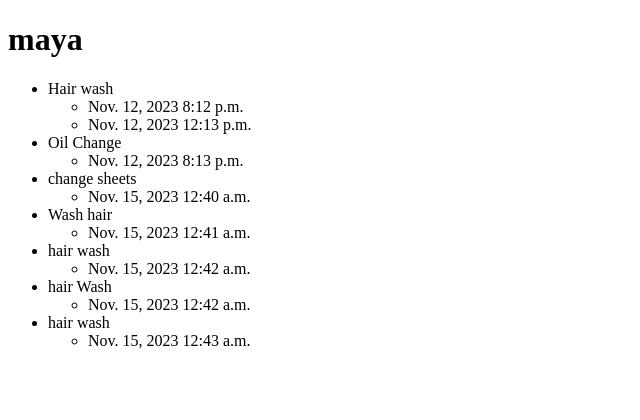
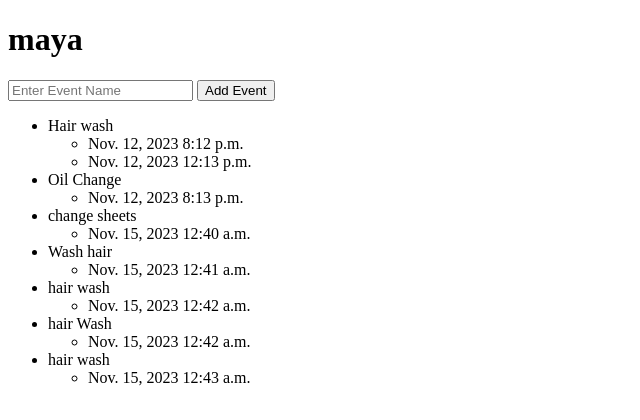
Before and after one commit to davenportnw/maya, a Django app: page /events/ in a window 1280 px wide. Shown: the top 420 px of the page, without its empty margins (0-640 px from the left). Run offline with Django 4.2, Linux system fonts and the light colour scheme; data comes from the database, SQL or seed files in the repository; both versions use the stored data as it was after the commit.

Commit message:
Add event from the frontend.

```diff
--- a/events/templates/landing/base.html
+++ b/events/templates/landing/base.html
@@ -6,6 +6,14 @@
 </head>
 <body>
     <h1>maya</h1>
+    {% block content %}
+    {% endblock %}
+    <form method="post" action="{% url 'events:add_event' %}">
+        {% csrf_token %}
+        <input type="text" name="event_name" id="event_name" placeholder="Enter Event Name">
+        <button type="submit">Add Event</button>
+    </form>
+
     <ul>
         {% for event in events %}
         <li>{{ event }}
--- a/events/urls.py
+++ b/events/urls.py
@@ -4,4 +4,6 @@ from . import views
 app_name = 'events'  # This is important for namespacing
 urlpatterns = [
     path('', views.index, name="index"),
+    path('add_event', views.add_event, name='add_event'),
+
 ]
--- a/events/views.py
+++ b/events/views.py
@@ -1,8 +1,20 @@
 from django.shortcuts import render
 from .models import Event, EventDetail
-
+from django.utils import timezone
+from django.http import HttpResponseRedirect
 
 # Create your views here.
 def index(request):
     events = Event.objects.prefetch_related('eventdetail_set').all()
     return render(request, "landing/base.html", {'events': events})
+
+def add_event(request):
+    if request.method == "POST":
+        event_name = request.POST.get('event_name')
+        print('test')
+        if event_name:
+            event = Event.objects.create(
+                name=event_name)
+            EventDetail.objects.create(
+                event=event, timestamp=timezone.now())
+        return HttpResponseRedirect('/events/')
```
Also changed, not shown: db.sqlite3.
